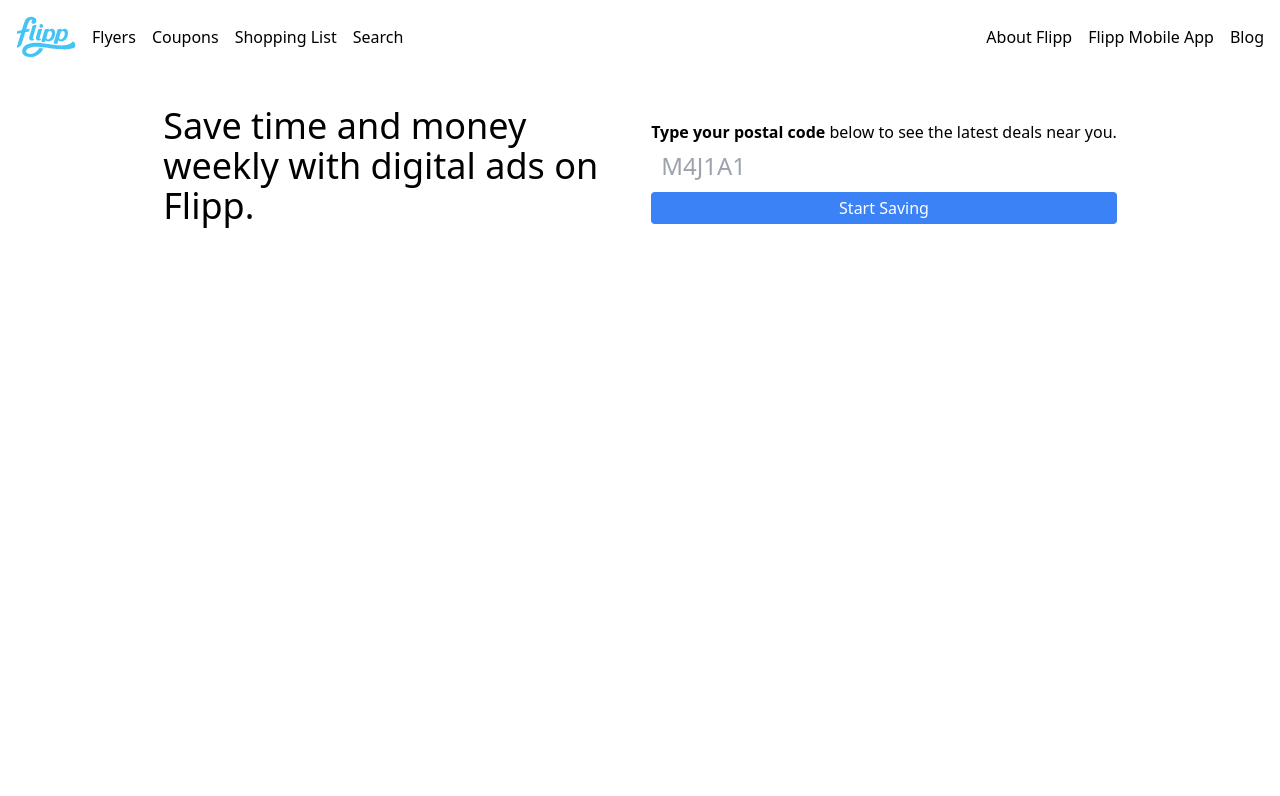
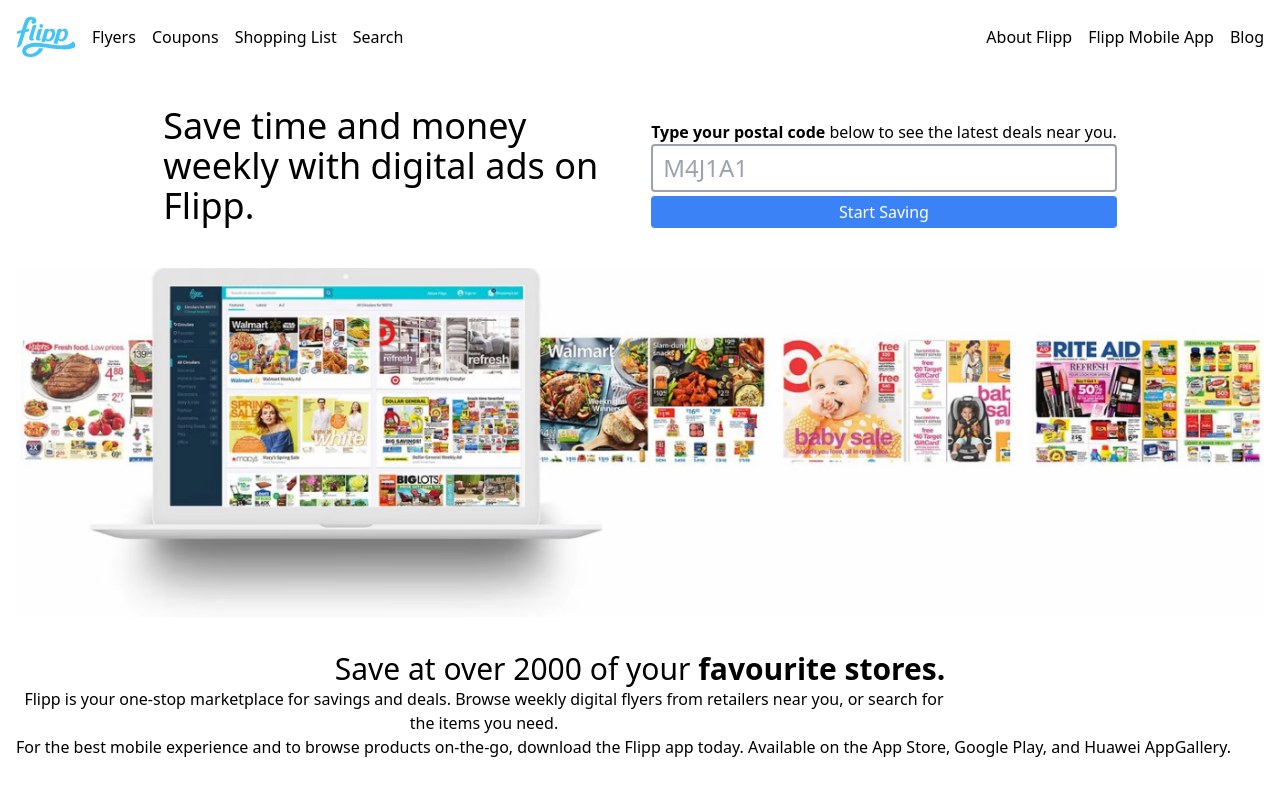
Before and after one commit to eugenehan94/Affordable-Products-App, a Next.js app: page / in a window 1280 px wide. Shown: the top 796 px of the page. Built offline with nearby package versions, Linux system fonts and the light colour scheme.

Commit message:
added new component WeeklyAds, and added to existing component

```diff
--- a/components/Hero.tsx
+++ b/components/Hero.tsx
@@ -1,9 +1,13 @@
+import Image from "next/image";
+
 const Hero = () => {
   return (
     <div className="px-4">
       <div className="flex flex-col md:flex-row mt-12 justify-center md:gap-10">
-        <div className="text-2xl text-center md:text-left max-w-md">
-          <span className="text-4xl">Save time and money weekly with digital ads on Flipp.</span>
+        <div className="text-2xl max-w-md text-center md:text-left">
+          <span className="text-4xl">
+            Save time and money weekly with digital ads on Flipp.
+          </span>
         </div>
         <div>
           <p className="text-center text-large mt-3.5">
@@ -11,10 +15,25 @@
             see the latest deals near you.
           </p>
           <div className="flex flex-col">
-            <input type="text" placeholder="M4J1A1" className="pl-2.5 pt-1.5 pr-1.5 pb-1.5 text-2xl"></input>
-            <button className="cursor-pointer bg-blue-500 hover:bg-sky-400 text-white rounded p-1 mt-1">Start Saving</button>
+            <input
+              type="text"
+              placeholder="M4J1A1"
+              className="pl-2.5 pt-1.5 pr-1.5 pb-1.5 text-2xl border-gray-400 border-solid border-2 rounded"
+            ></input>
+            <button className="cursor-pointer bg-blue-500 hover:bg-sky-400 text-white rounded p-1 mt-1">
+              Start Saving
+            </button>
           </div>
         </div>
+      </div>
+      <div className="w-full h-full mt-10">
+        {/* <Image
+          src="/HeroImage.png"
+          alt="Flipp Hero"
+          fill
+          style={{ objectFit: "cover" }}
+        /> */}
+        <img src="/HeroImage.png"/>
       </div>
     </div>
   );
--- /dev/null
+++ b/components/WeeklyAds.tsx
@@ -0,0 +1,21 @@
+const WeeklyAds = () => {
+  return (
+    <div className="px-4 mt-5">
+      <p className="text-center text-3xl">
+        Save at over 2000 of your <span className="font-bold">favourite stores.</span>
+      </p>
+      <p className="text-center w-3/4">
+        Flipp is your one-stop marketplace for savings and deals. Browse weekly
+        digital flyers from retailers near you, or search for the items you
+        need.
+      </p>
+      <p className="center">
+        For the best mobile experience and to browse products on-the-go,
+        download the Flipp app today. Available on the App Store, Google Play,
+        and Huawei AppGallery.
+      </p>
+    </div>
+  );
+};
+
+export default WeeklyAds;
--- a/pages/index.tsx
+++ b/pages/index.tsx
@@ -1,6 +1,7 @@
 // import { useState } from "react";
 import Navbar from "@/components/Navbar";
 import Hero from "@/components/Hero";
+import WeeklyAds from "@/components/WeeklyAds";
 
 export default function Home() {
   // const [downloads, setDownloads] = useState<string>("");
@@ -18,6 +19,7 @@
     <main className="min-h-screen">
       <Navbar />
       <Hero />
+      <WeeklyAds/>
       {/* <Navbar></Navbar> */}
       {/* <input
         type="text"
```
